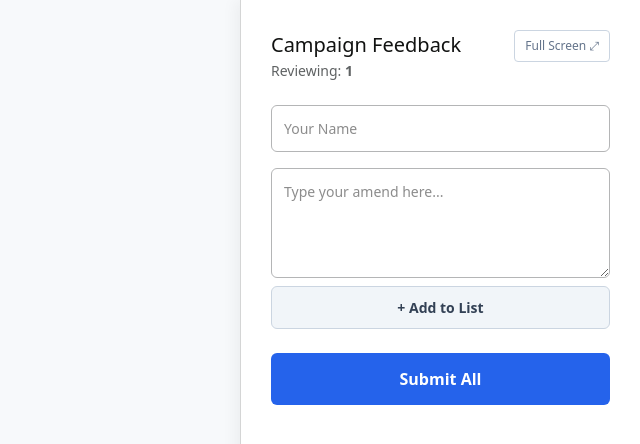
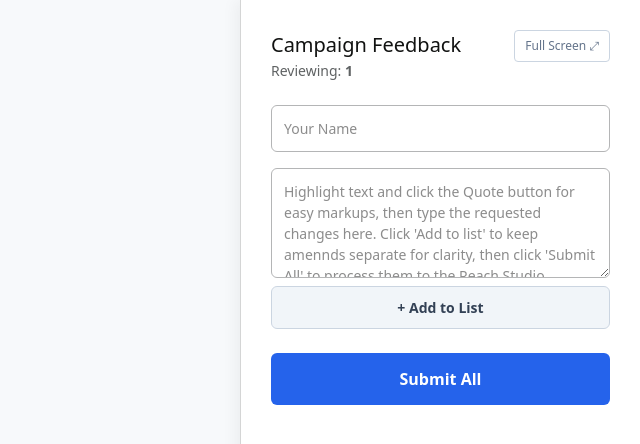
Before and after one commit to tombramwell/proof-uploads, a Next.js app: page /review/1 in a window 1280 px wide. Shown: the top 444 px of the page, without its empty margins (640-1280 px from the left). Built offline with nearby package versions, Linux system fonts and the light colour scheme.

Commit message:
placeholder text

```diff
--- a/app/review/[id]/page.js
+++ b/app/review/[id]/page.js
@@ -283,7 +283,7 @@ const handleIframeLoad = () => {
             {/* 4. DRAFTING TEXT AREA */}
             <div style={{ display: 'flex', flexDirection: 'column', gap: '8px' }}>
               <textarea
-                placeholder="Type your amend here..."
+                placeholder="Highlight text and click the Quote button for easy markups, then type the requested changes here. Click 'Add to list' to keep amennds separate for clarity, then click 'Submit All' to process them to the Reach Studio Commercial Content team.."
                 value={draftComment}
                 onChange={(e) => setDraftComment(e.target.value)}
                 rows={4}
```
